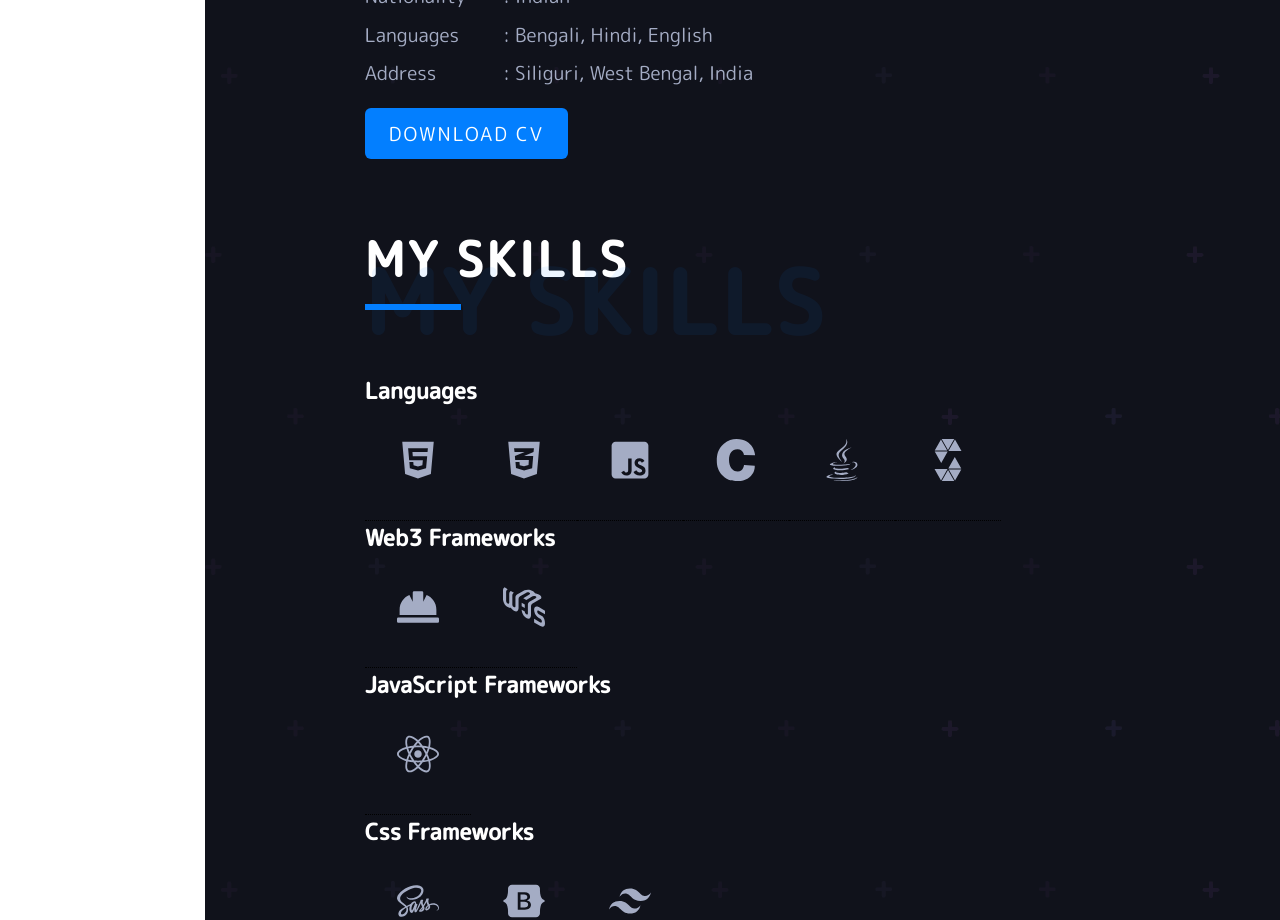
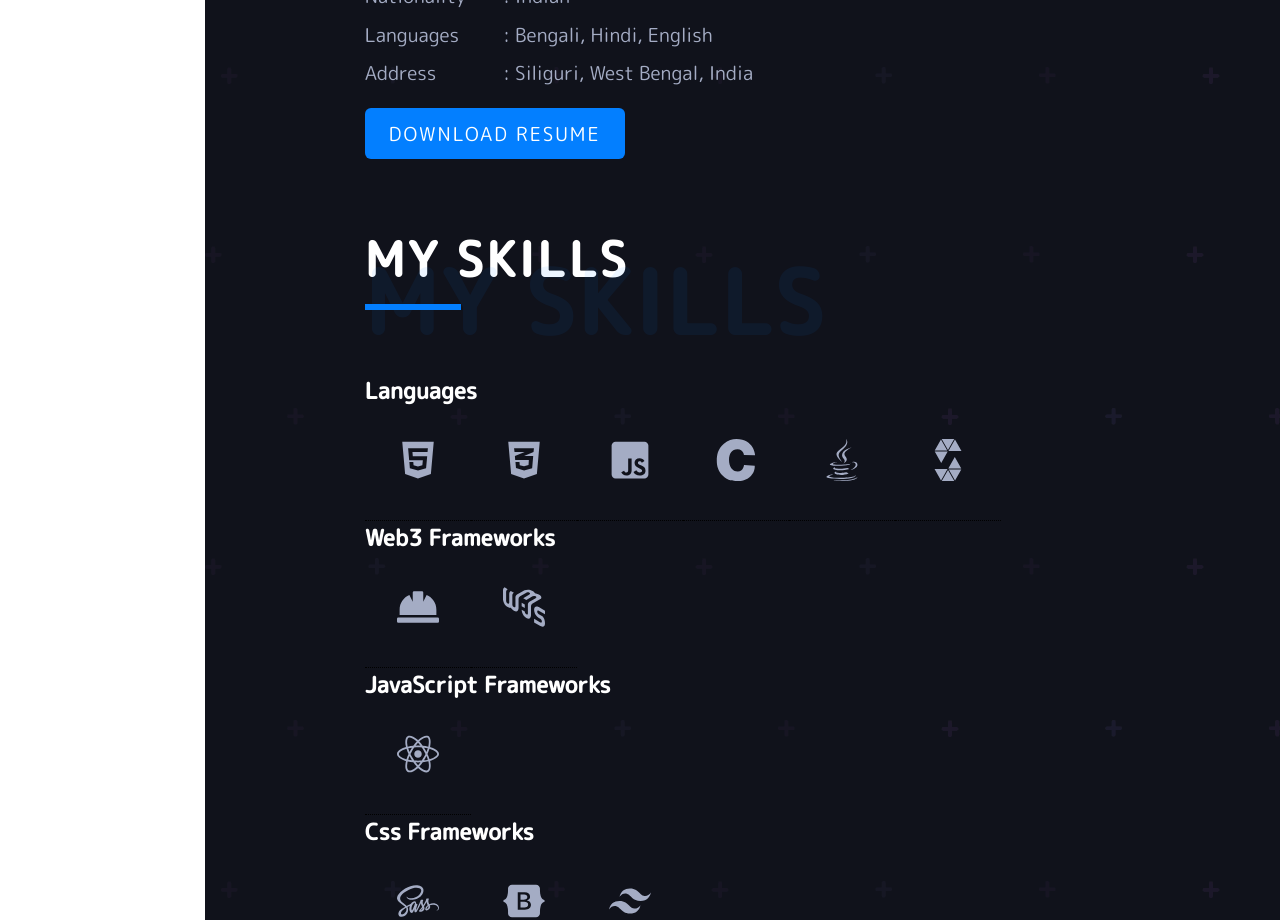
Before and after one commit to haroldcristopher/Harold_Portfolio, a React (Create React App) app: page /about in a window 1280 px wide. Shown: the part 880-1800 px from the top of the page. Built offline with nearby package versions, Linux system fonts and the light colour scheme.

Commit message:
changed text of download resume button

```diff
--- a/src/components/ImageSection.js
+++ b/src/components/ImageSection.js
@@ -29,7 +29,7 @@ const ImageSection = () => {
                     </div>
                 </div>
                 <button className="btn">
-                    <a href="https://drive.google.com/file/d/1OKYicOq2gJ0qIZ_wQ7WXlkNmy51l5Cx1/view?usp=sharing" target="_blank" rel="noreferrer">Download CV</a>
+                    <a href="https://drive.google.com/file/d/1OKYicOq2gJ0qIZ_wQ7WXlkNmy51l5Cx1/view?usp=sharing" target="_blank" rel="noreferrer">Download Resume</a>
                 </button>
             </div>
         </div>
```
